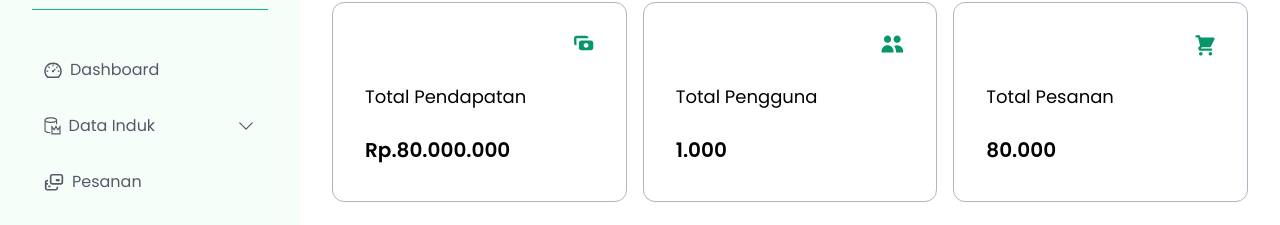
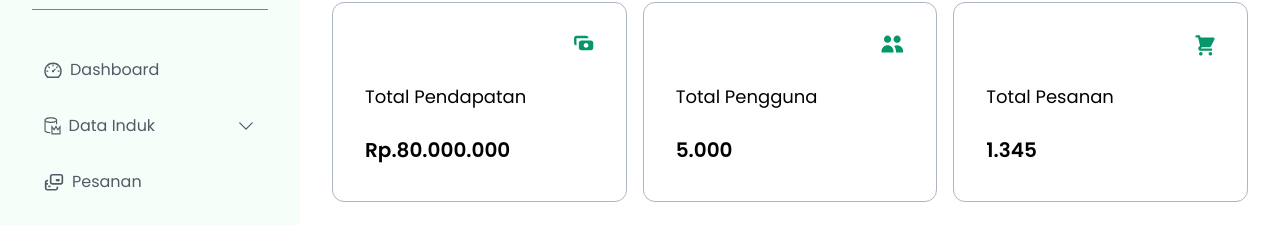
Before and after one commit to Ecowave-Alterra/ecowave-reactjs, a React (Vite) app: page /admin in a window 1280 px wide. Shown: the part 99-324 px from the top of the page. Built offline with nearby package versions, Linux system fonts and the light colour scheme.

Commit message:
feat: menambahkan empty case data pada admin/dashboard

```diff
--- a/src/components/BarChart.jsx
+++ b/src/components/BarChart.jsx
@@ -1,4 +1,5 @@
 import React, { useEffect, useState } from "react";
+// ChartJs
 import {
   Chart as ChartJS,
   CategoryScale,
@@ -10,7 +11,12 @@ import {
 } from "chart.js";
 import { Bar } from "react-chartjs-2";
 import { faker } from "@faker-js/faker";
+
+// Heroicons
 import { ChevronDownIcon } from "@heroicons/react/24/outline";
+
+// Gambar
+import Crane from "../assets/img/ChartEmpty.png";
 
 // Chart JS Register Items
 ChartJS.register(
@@ -64,7 +70,7 @@ const BarChart = () => {
 
   const options = {
     plugins: {
-        legend: false
+      legend: false,
     },
     scales: {
       y: {
@@ -72,20 +78,18 @@ const BarChart = () => {
         max: 100,
         title: {
           display: true,
-                text: 'Pendapatan (Rupiah dalam Juataan)',
-                color: '#737D8C',
+          text: "Pendapatan (Rupiah dalam Juataan)",
+          color: "#737D8C",
           font: {
             size: "18px",
-                  weight: 'normal',
-                }
-            }
-        }
-    }
-  }
+            weight: "normal",
+          },
+        },
+      },
+    },
+  };
 
-  useEffect(() => {
-
-  }, [value]);
+  useEffect(() => {}, [value]);
   return (
     <>
       {/* Chart Section */}
@@ -110,7 +114,17 @@ const BarChart = () => {
           </div>
         </div>
         {/* Bar */}
+        {data.datasets.length == 0 ? (
+          <div>
+          <div className="flex justify-center">
+            <img src={Crane} alt="Empty case img" className="w-[300px] h-[200px] m-4"/>
+          </div>
+          <h1 className="text-center font-semibold text-gray-500 text-p3">Belum ada data tersedia</h1>
+          </div>
+        ) : (
           <Bar data={data} options={options} />
+        )}
+        {/* <Bar data={data} options={options} /> */}
       </div>
       {/* End Chart Section */}
     </>
--- a/src/components/Sidebar.jsx
+++ b/src/components/Sidebar.jsx
@@ -57,7 +57,7 @@ export default function Sidebar({ children }) {
             {/* Navigation Start */}
             {/* Dashboard */}
             <NavLink
-              exact to="/admin/"
+              to="/admin/"
               className={({ isActive }) =>
                 isActive
                   ? "flex items-center rounded-md my-2 mx-8 p-3 duration-300 cursor-pointer  fill-white bg-green-500 text-white border-[1px] border-black"
@@ -78,7 +78,7 @@ export default function Sidebar({ children }) {
 
             {/* Data Induk */}
             <div
-              className="flex items-center rounded-md my-2 mx-8 p-3 duration-300 cursor-pointer text-gray-600 fill-gray-600 hover:fill-white hover:bg-green-500 hover:text-white hover:border-[1px] hover:border-black "
+              className={`flex items-center rounded-md my-2 mx-8 p-3 duration-300 cursor-pointer text-gray-600 fill-gray-600 hover:fill-white hover:bg-green-500 hover:text-white hover:border-[1px] hover:border-black ${isDropdownOpen && "fill-white bg-green-500 text-white border-[1px] border-black"}`}
               onClick={toggleDropdown}
             >
               <svg
--- a/src/components/Widget.jsx
+++ b/src/components/Widget.jsx
@@ -23,7 +23,7 @@ const Widget = (props) => {
               </svg>
             </div>
             <p className="font-normal text-p1">Total Pendapatan</p>
-            <p className="font-semibold text-h6">Rp.{props.data}</p>
+            <p className="font-semibold text-h6">{props.data ? `Rp.${props.data}` : "-"}</p>
           </div>
         </>
       );
@@ -47,7 +47,7 @@ const Widget = (props) => {
               </svg>
             </div>
             <p className="font-normal text-p1">Total Pengguna</p>
-            <p className="font-semibold text-h6">{props.data}</p>
+            <p className="font-semibold text-h6">{props.data ? props.data : "-"}</p>
           </div>
         </>
       );
@@ -70,7 +70,7 @@ const Widget = (props) => {
               </svg>
             </div>
             <p className="font-normal text-p1">Total Pesanan</p>
-            <p className="font-semibold text-h6">{props.data}</p>
+            <p className="font-semibold text-h6">{props.data ? props.data : "-"}</p>
           </div>
         </>
       );
--- a/src/main.jsx
+++ b/src/main.jsx
@@ -26,7 +26,7 @@ const router = createBrowserRouter(
     createRoutesFromElements(
         <Route>
             <Route path="/" element={<LandingPage />} />
-            <Route path="/admin" element={<AdminRoot />}>
+            <Route path="/admin/" element={<AdminRoot />}>
                 <Route index element={<Dashboard />} />
                 <Route path="informasi" element={<Informasi />} />
                 <Route path="produk" element={<Produk />} />
--- a/src/pages/admin/dashboard/index.jsx
+++ b/src/pages/admin/dashboard/index.jsx
@@ -4,11 +4,10 @@ import BarChart from "../../../components/BarChart";
 
 const Dashboard = () => {
   const [pendapatan, setPendapatan] = useState("80.000.000");
-  const [pengguna, setPengguna] = useState("1.000");
-  const [pesanan, setPesanan] = useState("80.000");
+  const [pengguna, setPengguna] = useState("5.000");
+  const [pesanan, setPesanan] = useState("1.345");
 
   const [itemList, setItemList] = useState([]);
-
 
   const data = [
     {
@@ -42,7 +41,7 @@ const Dashboard = () => {
       stok: 240,
       harga: "Rp. 35.000",
       status: "Habis",
-    }
+    },
   ];
 
   useEffect(() => {
@@ -58,6 +57,7 @@ const Dashboard = () => {
       </div>
       <BarChart />
       <div className="grid grid-cols-2 gap-20 m-8">
+        {/* Table top 3 produk */}
         <div id="data1">
           <p className="text-p2 font-medium">
             3 Barang yang paling banyak dipesan
@@ -66,13 +66,17 @@ const Dashboard = () => {
             <thead className="bg-green-500 text-white">
               <tr>
                 <th className="py-[14px] px-[10px] text-p2 font-medium">No</th>
-                <th className="py-[14px] px-[10px] text-p2 font-medium">Nama Barang</th>
-                <th className="py-[14px] px-[10px] text-p2 font-medium">Total Pemesanan</th>
+                <th className="py-[14px] px-[10px] text-p2 font-medium">
+                  Nama Barang
+                </th>
+                <th className="py-[14px] px-[10px] text-p2 font-medium">
+                  Total Pemesanan
+                </th>
               </tr>
             </thead>
             <tbody>
               {itemList &&
-              itemList.slice(0,3).map((row, index) => (
+                itemList.slice(0, 3).map((row, index) => (
                   <tr key={index} className="even:bg-gray-50 text-p4">
                     <td className="py-[18px] px-[10px]">{index + 1}.</td>
                     <td className="py-[18px] px-[10px]">{row.nama}</td>
@@ -81,7 +85,11 @@ const Dashboard = () => {
                 ))}
             </tbody>
           </table>
+          {itemList.length == 0 && (
+            <p className="text-center text-gray-500 text-p3 font-semibold my-14 py-4 bg-gray-50">Belum ada data tersedia</p>
+          )}
         </div>
+        {/* Table top 3 produk diulas*/}
         <div id="data2">
           <p className="text-p2 font-medium">
             3 Barang yang paling banyak diberikan ulasan
@@ -90,13 +98,17 @@ const Dashboard = () => {
             <thead className="bg-green-500 text-white">
               <tr>
                 <th className="py-[14px] px-[10px] text-p2 font-medium">No</th>
-                <th className="py-[14px] px-[10px] text-p2 font-medium">Nama Barang</th>
-                <th className="py-[14px] px-[10px] text-p2 font-medium">Total Ulasan</th>
+                <th className="py-[14px] px-[10px] text-p2 font-medium">
+                  Nama Barang
+                </th>
+                <th className="py-[14px] px-[10px] text-p2 font-medium">
+                  Total Ulasan
+                </th>
               </tr>
             </thead>
             <tbody>
               {itemList &&
-              itemList.slice(0,3).map((row, index) => (
+                itemList.slice(0, 3).map((row, index) => (
                   <tr key={index} className="even:bg-gray-50 text-p4">
                     <td className="py-[18px] px-[10px]">{index + 1}.</td>
                     <td className="py-[18px] px-[10px]">{row.nama}</td>
@@ -105,6 +117,9 @@ const Dashboard = () => {
                 ))}
             </tbody>
           </table>
+          {itemList.length == 0 && (
+            <p className="text-center text-gray-500 text-p3 font-semibold my-14 py-4 bg-gray-50">Belum ada data tersedia</p>
+          )}
         </div>
       </div>
     </>
```
Also changed, not shown: src/assets/img/ChartEmpty.png (added). Lines whose indentation alone changed are shown as unchanged.
